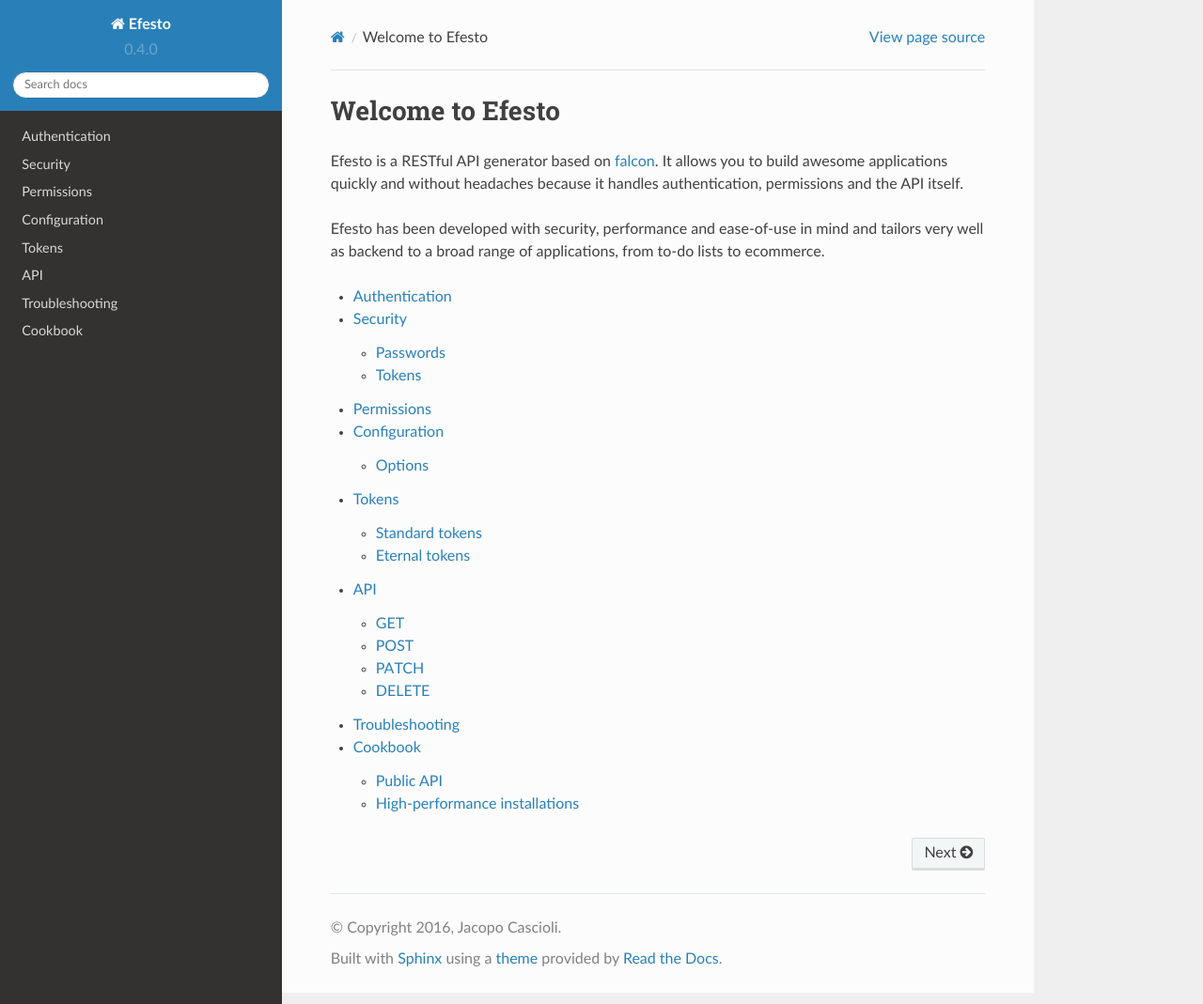
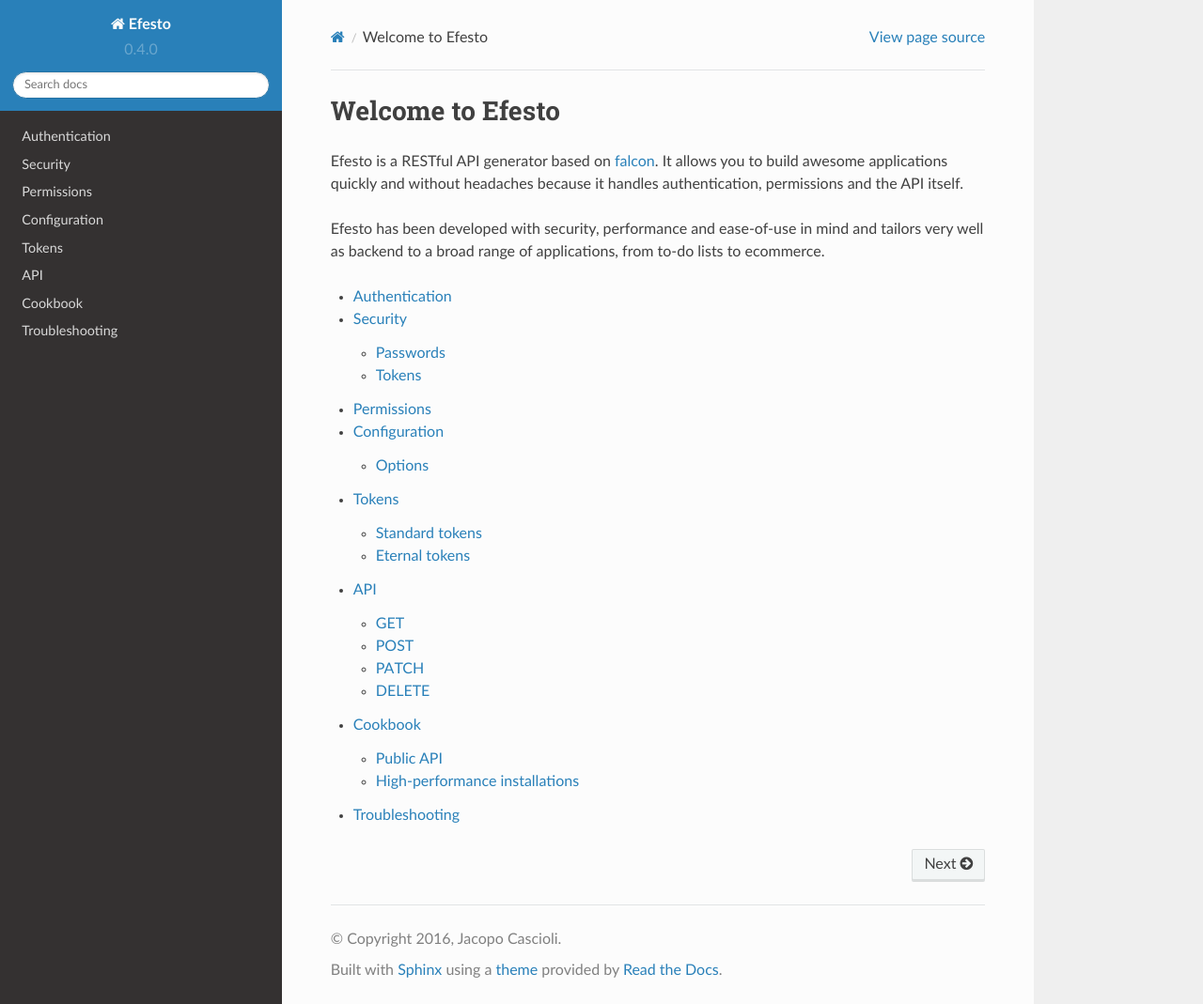
Before and after one commit to gitter-badger/efesto, a Sphinx documentation site: the page built from docs/index.rst, in a window 1280 px wide and 1069 px high. Shown: the whole window at 94% size. Built offline with Sphinx 7.4.7 and the Read the Docs theme 2.0.0, drawn with Linux system fonts in a browser that asks for light colours.

```diff
--- a/docs/index.rst
+++ b/docs/index.rst
@@ -20,5 +20,5 @@ to ecommerce.
    configuration
    tokens
    api
+   cookbook
    troubleshooting
-   cookbook
```
